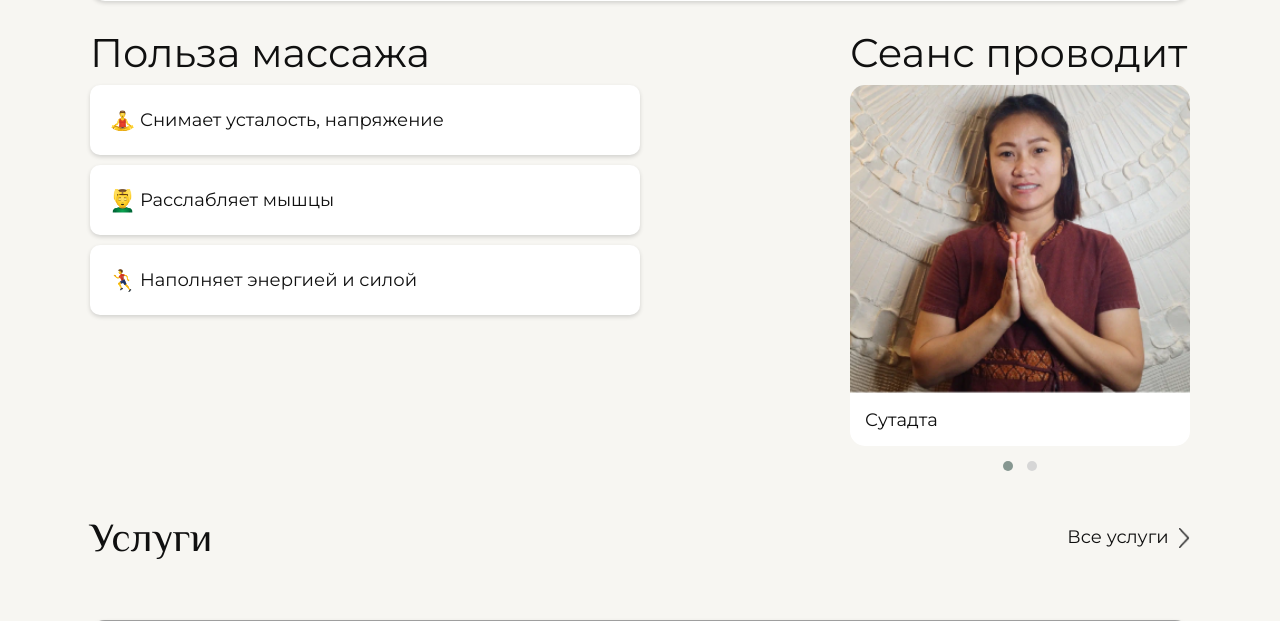
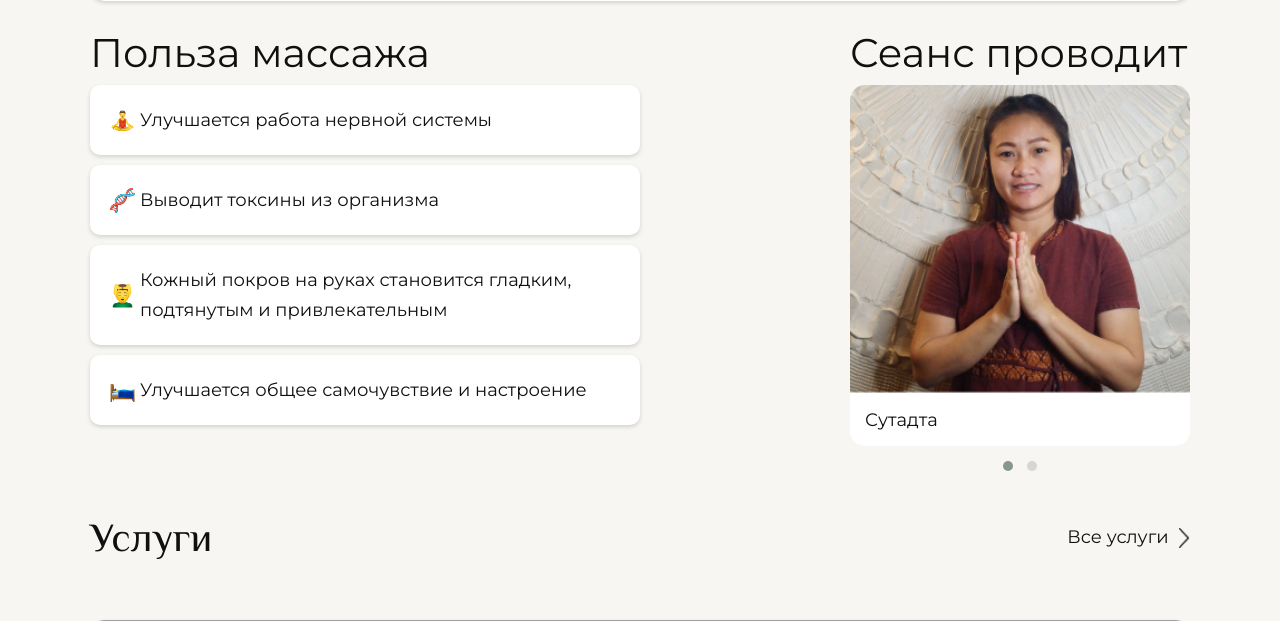
Before and after one commit to 4ndr01dHQD/santai, a Django app: page /massages/hand_and_shoulders/ in a window 1280 px wide. Shown: the part 627-1248 px from the top of the page. Run offline with Django 4.2, Linux system fonts and the light colour scheme; some libraries are stand-ins or nearby versions; grey boxes are pictures that could not be loaded.

Commit message:
Правка пунктов массажей

```diff
--- a/templates/massages/hand_and_shoulders.html
+++ b/templates/massages/hand_and_shoulders.html
@@ -46,13 +46,17 @@
                 </h2>
                 <ul class="unit__descr__list">
                     <li class="unit__descr__item">
-                        <img src="/media/img/emoji/man-in-lotus.png" alt=""> Снимает усталость, напряжение
+                        <img src="/media/img/emoji/man-in-lotus.png" alt=""> Улучшается работа нервной системы
                     </li>
                     <li class="unit__descr__item">
-                        <img src="/media/img/emoji/man-getting-massage.png" alt=""> Расслабляет мышцы
+                        <img src="/media/img/emoji/dna.png" alt=""> Выводит токсины из организма
                     </li>
                     <li class="unit__descr__item">
-                        <img src="/media/img/emoji/man-running.png" alt=""> Наполняет энергией и силой
+                        <img src="/media/img/emoji/man-getting-massage.png" alt=""> Кожный покров на руках становится гладким,
+                        подтянутым и привлекательным
+                    </li>
+                    <li class="unit__descr__item">
+                        <img src="/media/img/emoji/person-in-bed.png" alt=""> Улучшается общее самочувствие и настроение
                     </li>
                 </ul>
             </div>
```
Also changed, not shown: templates/massages/back.html (+5 -3 lines).
